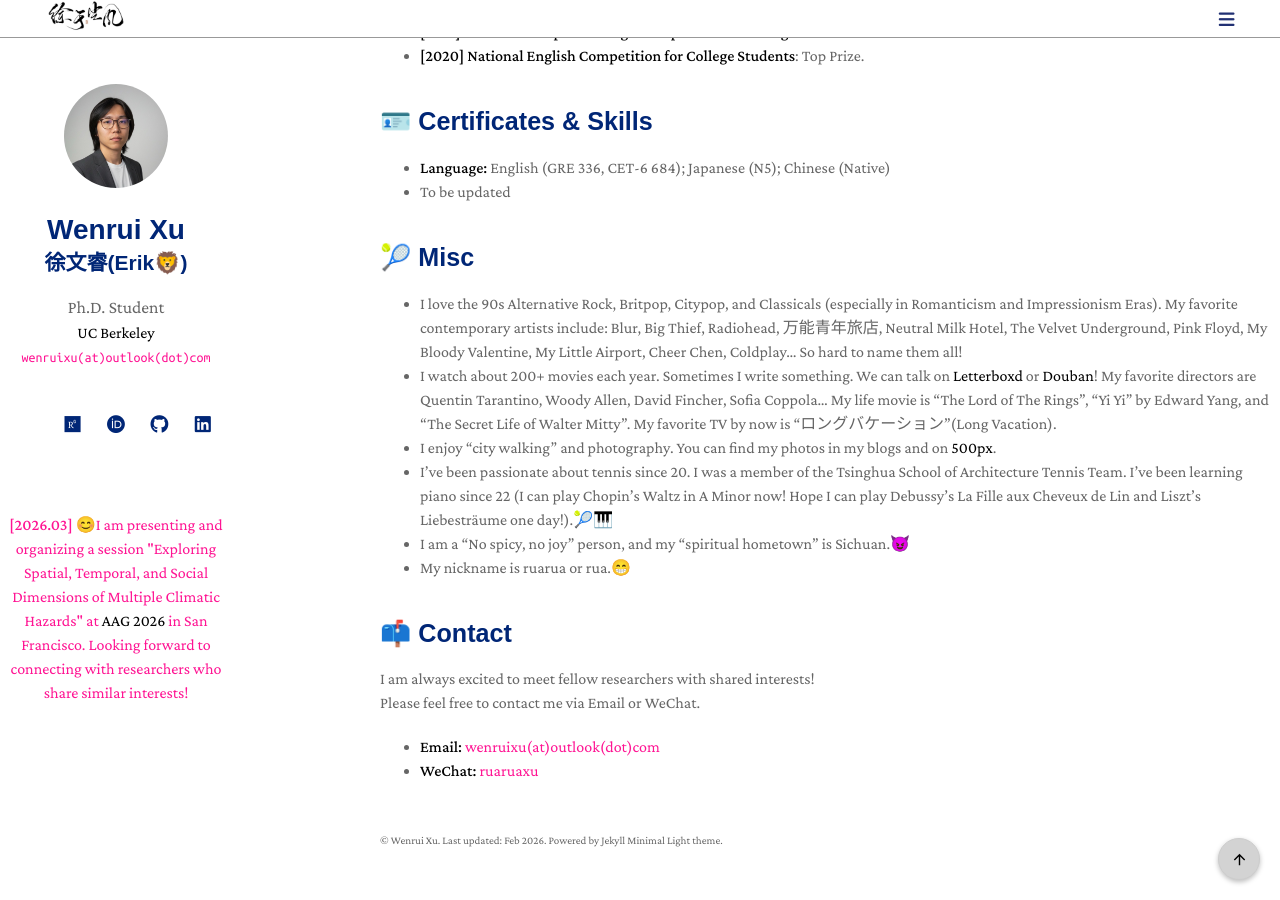
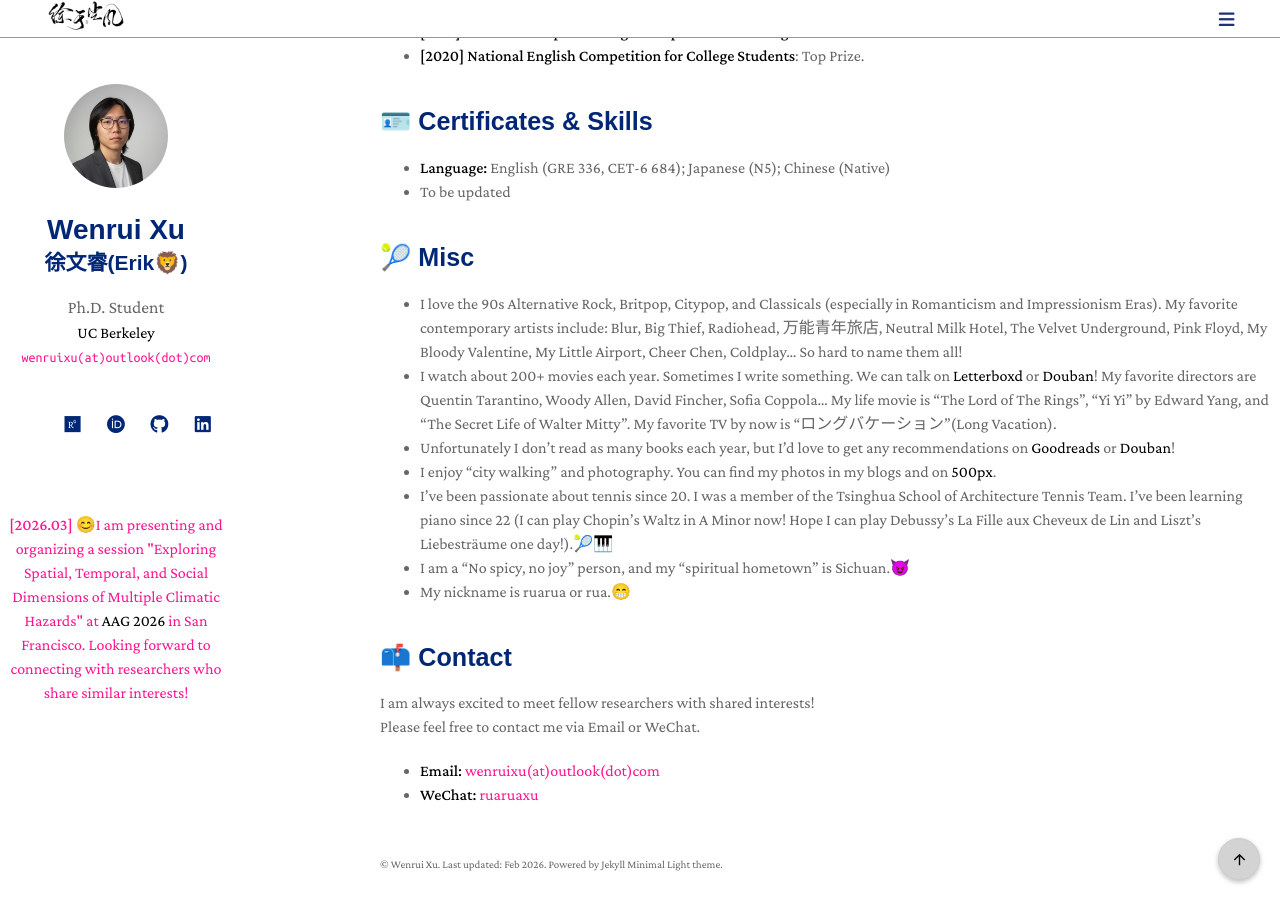
Before and after one commit to ruaruaxu/ruaruaxu.github.io, a Jekyll site: the page built from index.md, in a window 1280 px wide and 900 px high, scrolled down 3760 px. Built offline with Jekyll 4.4.1, drawn with Linux system fonts in a browser that asks for light colours; a style sheet for code colours, icons or effects is not loaded.

Commit message:
Update index.md

```diff
--- a/index.md
+++ b/index.md
@@ -403,6 +403,7 @@ I am passionate about using **GIS, Remote Sensing, and Machine Learning** to und
 
 - I love the 90s Alternative Rock, Britpop, Citypop, and Classicals (especially in Romanticism and Impressionism Eras). My favorite contemporary artists include: Blur, Big Thief, Radiohead, 万能青年旅店, Neutral Milk Hotel, The Velvet Underground, Pink Floyd, My Bloody Valentine, My Little Airport, Cheer Chen, Coldplay... So hard to name them all!
 - I watch about 200+ movies each year. Sometimes I write something. We can talk on [Letterboxd](https://letterboxd.com/ruaruaxu/) or [Douban](https://www.douban.com/people/xycf/)! My favorite directors are Quentin Tarantino, Woody Allen, David Fincher, Sofia Coppola... My life movie is "The Lord of The Rings", "Yi Yi" by Edward Yang, and "The Secret Life of Walter Mitty". My favorite TV by now is "ロングバケーション"(Long Vacation).
+- Unfortunately I don't read as many books each year, but I'd love to get any recommendations on [Goodreads](https://goodreads.com/ruaruaxu) or [Douban](https://www.douban.com/people/xycf/)!
 - I enjoy "city walking" and photography. You can find my photos in my blogs and on [500px](https://500px.com.cn/ruaruaxu).
 - I've been passionate about tennis since 20. I was a member of the Tsinghua School of Architecture Tennis Team. I've been learning piano since 22 (I can play Chopin's Waltz in A Minor now! Hope I can play Debussy's La Fille aux Cheveux de Lin and Liszt's Liebesträume one day!).🎾🎹
 - I am a "No spicy, no joy" person, and my "spiritual hometown" is Sichuan.😈
```
